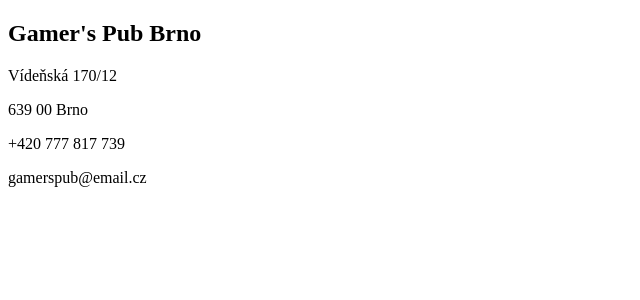
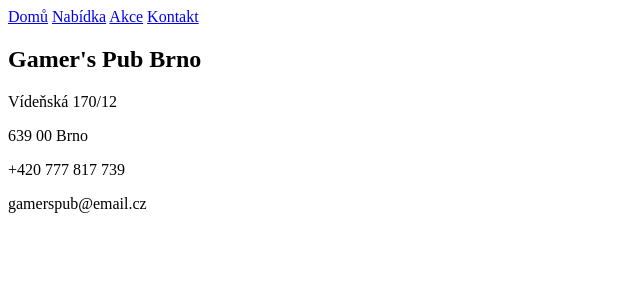
Before and after one commit to icycoba/icycoba.github.io, a Jekyll site: the page kontakt.html, which Jekyll copies as it is, in a window 1280 px wide. Shown: the top 300 px of the page, without its empty margins (0-640 px from the left). Built offline with Jekyll 4.4.1, drawn with Linux system fonts in a browser that asks for light colours.

Commit message:
Added links

```diff
--- a/kontakt.html
+++ b/kontakt.html
@@ -8,6 +8,10 @@
     <link href="https://fonts.googleapis.com/css?family=Press+Start+2P" rel="stylesheet">
   </head>
   <body>
+    <a href="/gamerpub.html">Domů</a>
+    <a href="/nabidka.html">Nabídka</a>
+    <a href="/akce.html">Akce</a>
+    <a href="/kontakt.html">Kontakt</a> <br>
     <h2>Gamer's Pub Brno</h2>
     <p>Vídeňská 170/12</p>
     <p>639 00 Brno</p>
```
